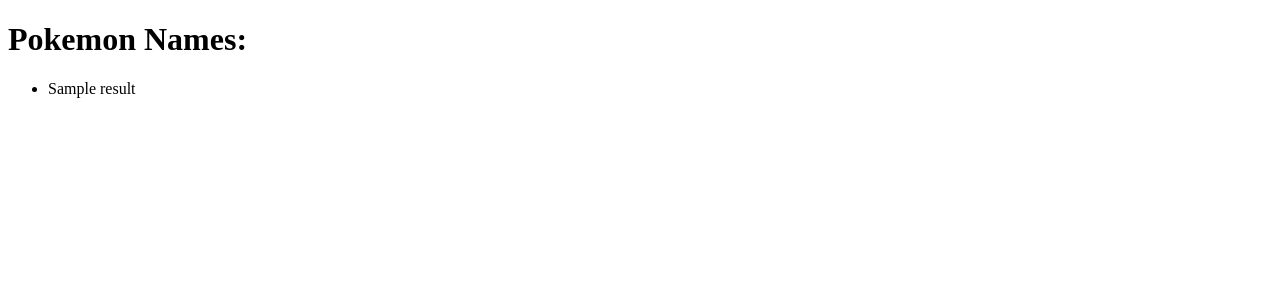
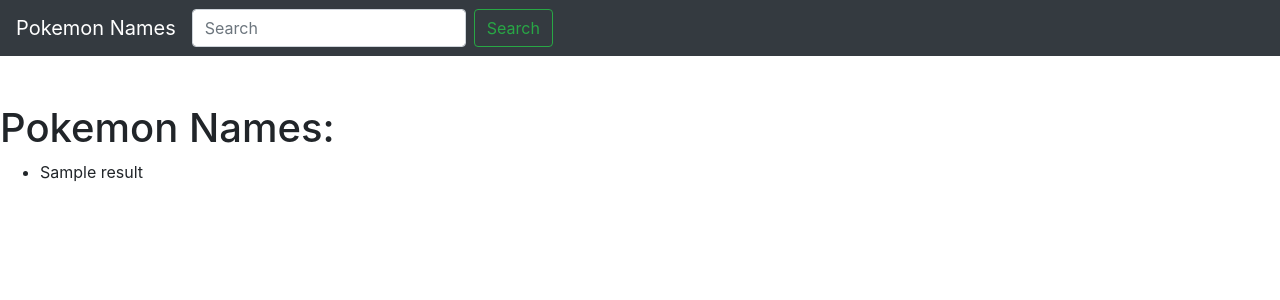
Before and after one commit to MARINET20/pokemonAPI, a Flask app: page / in a window 1280 px wide. Shown: the top 300 px of the page. Run offline with Flask 3, Linux system fonts and the light colour scheme; a database or web service that is not in the repository returns one stand-in record (values such as "Sample title"); data that the repository does not hold is empty; some libraries are stand-ins or nearby versions.

Commit message:
Update index.html

```diff
--- a/templates/index.html
+++ b/templates/index.html
@@ -2,14 +2,24 @@
 <html lang="en">
 <head>
     <meta charset="UTF-8">
+    <meta name="viewport" content="width=device-width, initial-scale=1.0">
+    <meta http-equiv="X-UA-Compatible" content="ie=edge">
+    <link rel="stylesheet" href="https://stackpath.bootstrapcdn.com/bootstrap/4.5.0/css/bootstrap.min.css" integrity="sha384-9aIt2nRpC12Uk9gS9baDl411NQApFmC26EwAOH8WgZl5MYYxFfc+NcPb1dKGj7Sk" crossorigin="anonymous">
     <title>Pokemon Names</title>
 </head>
 <body>
+   <nav class="navbar navbar-expand-lg navbar-dark bg-dark mb-5" >
+       <a class="navbar-brand" href="#">Pokemon Names</a>
+           <form class="form-inline my-2 my-lg-0" method="get">
+               <input class="form-control mr-sm-2" type="search" placeholder="Search" name="q" value="{{ search_query }}">
+               <button class="btn btn-outline-success my-2 my-sm-0" type="submit">Search</button>
+           </form>
+   </nav>
    <h1>Pokemon Names:</h1>
-    <ul>
-      {% for name in names %}
-      <li>{{ name }}</li>
-      {% endfor %}
-    </ul>
+       <ul>
+           {% for name in names %}
+           <li>{{ name }}</li>
+           {% endfor %}
+       </ul>
 </body>
 </html>
```
